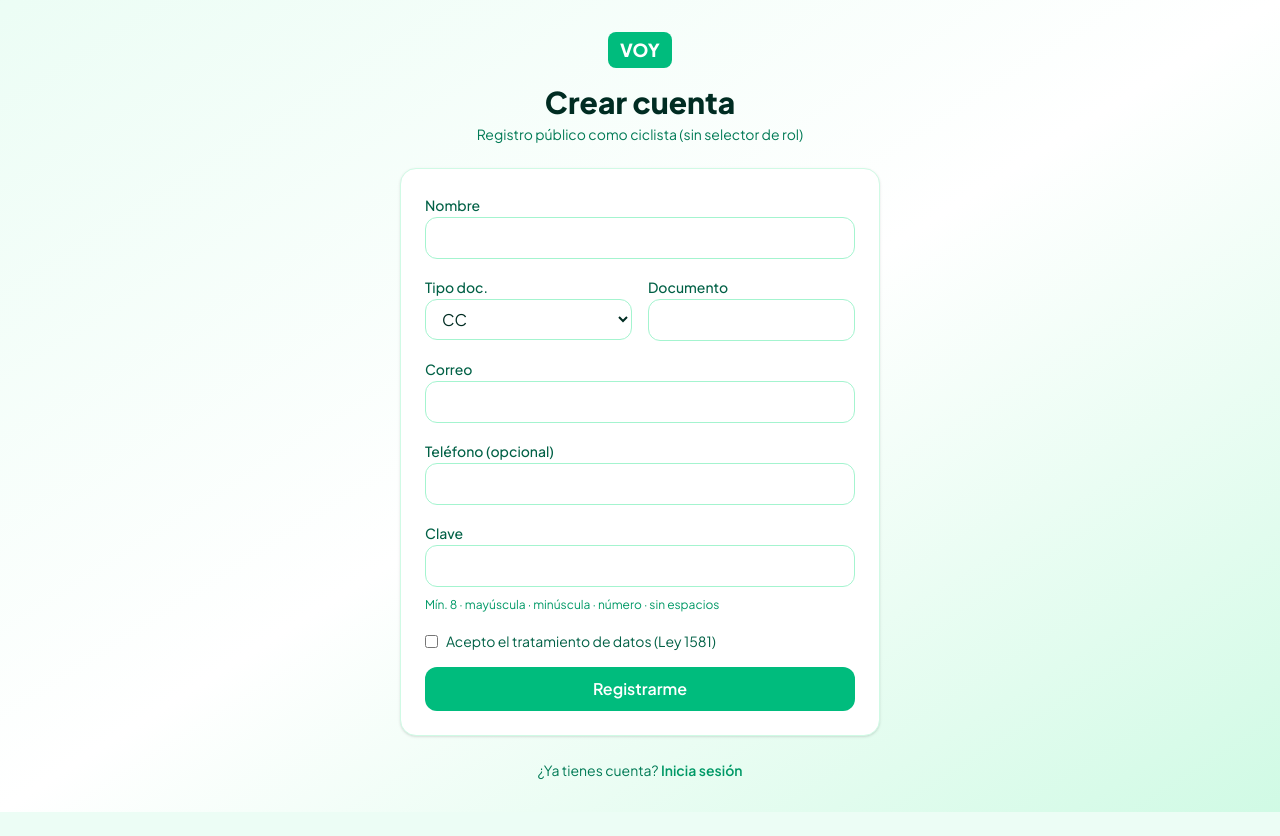
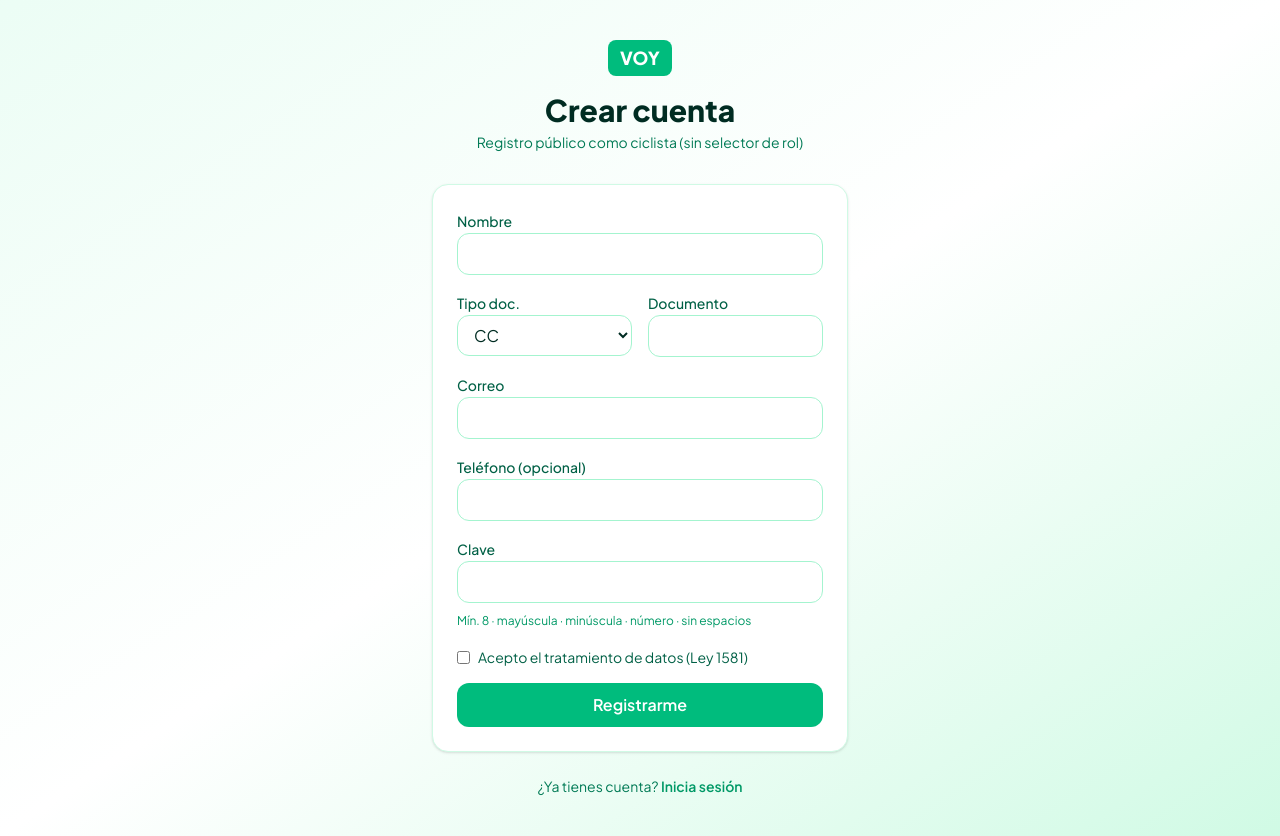
Before and after one commit to Isabel-C-Acevedo-G/voy_web, an Angular app: page /register in a window 1280 px wide. Before the commit the page ends 812 px from the top, so only its background shows below. Built offline with nearby package versions, Linux system fonts and the light colour scheme.

Commit message:
fix(auth): centra login y register en eje común
Host block w-full, columna max-w-md con items-center y w-full en header/card/footer.

```diff
--- a/src/app/app.html
+++ b/src/app/app.html
@@ -16,7 +16,7 @@
   </div>
 } @else {
   <div
-    class="page-enter min-h-screen bg-gradient-to-br from-emerald-50 via-white to-emerald-100 text-emerald-950"
+    class="page-enter flex min-h-screen w-full flex-col bg-gradient-to-br from-emerald-50 via-white to-emerald-100 text-emerald-950"
   >
     <router-outlet />
   </div>
--- a/src/app/features/auth/login/login.css
+++ b/src/app/features/auth/login/login.css
@@ -1 +1,5 @@
-/* Estilos vía Tailwind en la plantilla */
+:host {
+  display: block;
+  width: 100%;
+  min-height: 100vh;
+}
--- a/src/app/features/auth/login/login.html
+++ b/src/app/features/auth/login/login.html
@@ -1,21 +1,27 @@
-<section class="mx-auto flex min-h-[70vh] max-w-md flex-col justify-center px-4">
-  <div class="mb-8 text-center">
+<section
+  class="mx-auto flex min-h-screen w-full max-w-md flex-col items-center justify-center px-4 py-10"
+>
+  <header class="mb-8 w-full text-center">
     <span class="inline-block rounded-lg bg-emerald-500 px-3 py-1 text-lg font-extrabold text-white"
       >VOY</span
     >
     <h1 class="mt-4 text-3xl font-extrabold text-emerald-950">Iniciar sesión</h1>
     <p class="mt-1 text-sm text-emerald-700">Correo o documento · JWT 30 min</p>
-  </div>
+  </header>
 
   @if (flash(); as msg) {
-    <div class="mb-4 rounded-xl bg-amber-50 px-4 py-3 text-sm text-amber-800">{{ msg }}</div>
+    <div class="mb-4 w-full rounded-xl bg-amber-50 px-4 py-3 text-center text-sm text-amber-800">
+      {{ msg }}
+    </div>
   }
   @if (error(); as err) {
-    <div class="mb-4 rounded-xl bg-red-50 px-4 py-3 text-sm text-red-700">{{ err }}</div>
+    <div class="mb-4 w-full rounded-xl bg-red-50 px-4 py-3 text-center text-sm text-red-700">
+      {{ err }}
+    </div>
   }
 
   <form
-    class="space-y-4 rounded-[var(--radius-card)] border border-emerald-100 bg-white p-6 shadow-sm"
+    class="w-full space-y-4 rounded-[var(--radius-card)] border border-emerald-100 bg-white p-6 shadow-sm"
     [formGroup]="form"
     (ngSubmit)="submit()"
   >
@@ -48,7 +54,7 @@
     </button>
   </form>
 
-  <p class="mt-6 text-center text-sm text-emerald-700">
+  <p class="mt-6 w-full text-center text-sm text-emerald-700">
     ¿Sin cuenta?
     <a routerLink="/register" class="font-semibold text-emerald-600 hover:underline">Regístrate</a>
   </p>
--- a/src/app/features/auth/login/login.ts
+++ b/src/app/features/auth/login/login.ts
@@ -10,6 +10,7 @@ import { AuthService } from '../../../core/services/auth.service';
   imports: [ReactiveFormsModule, RouterLink],
   templateUrl: './login.html',
   styleUrl: './login.css',
+  host: { class: 'block w-full min-h-screen' },
 })
 export class Login implements OnInit {
   private readonly auth = inject(AuthService);
--- a/src/app/features/auth/register/register.css
+++ b/src/app/features/auth/register/register.css
@@ -1 +1,5 @@
-/* Estilos vía Tailwind en la plantilla */
+:host {
+  display: block;
+  width: 100%;
+  min-height: 100vh;
+}
--- a/src/app/features/auth/register/register.html
+++ b/src/app/features/auth/register/register.html
@@ -1,18 +1,22 @@
-<section class="mx-auto max-w-lg px-4 py-8">
-  <div class="mb-6 text-center">
+<section
+  class="mx-auto flex min-h-screen w-full max-w-md flex-col items-center justify-center px-4 py-10"
+>
+  <header class="mb-8 w-full text-center">
     <span class="inline-block rounded-lg bg-emerald-500 px-3 py-1 text-lg font-extrabold text-white"
       >VOY</span
     >
     <h1 class="mt-4 text-3xl font-extrabold text-emerald-950">Crear cuenta</h1>
     <p class="mt-1 text-sm text-emerald-700">Registro público como ciclista (sin selector de rol)</p>
-  </div>
+  </header>
 
   @if (error(); as err) {
-    <div class="mb-4 rounded-xl bg-red-50 px-4 py-3 text-sm text-red-700">{{ err }}</div>
+    <div class="mb-4 w-full rounded-xl bg-red-50 px-4 py-3 text-center text-sm text-red-700">
+      {{ err }}
+    </div>
   }
 
   <form
-    class="space-y-4 rounded-[var(--radius-card)] border border-emerald-100 bg-white p-6 shadow-sm"
+    class="w-full space-y-4 rounded-[var(--radius-card)] border border-emerald-100 bg-white p-6 shadow-sm"
     [formGroup]="form"
     (ngSubmit)="submit()"
   >
@@ -24,7 +28,7 @@
       />
     </label>
 
-    <div class="grid gap-4 sm:grid-cols-2">
+    <div class="grid w-full gap-4 sm:grid-cols-2">
       <label class="block space-y-1">
         <span class="text-sm font-medium text-emerald-800">Tipo doc.</span>
         <select
@@ -86,7 +90,7 @@
     </button>
   </form>
 
-  <p class="mt-6 text-center text-sm text-emerald-700">
+  <p class="mt-6 w-full text-center text-sm text-emerald-700">
     ¿Ya tienes cuenta?
     <a routerLink="/login" class="font-semibold text-emerald-600 hover:underline">Inicia sesión</a>
   </p>
--- a/src/app/features/auth/register/register.ts
+++ b/src/app/features/auth/register/register.ts
@@ -11,6 +11,7 @@ import { TipoDocumento } from '../../../core/models/usuario.model';
   imports: [ReactiveFormsModule, RouterLink],
   templateUrl: './register.html',
   styleUrl: './register.css',
+  host: { class: 'block w-full min-h-screen' },
 })
 export class Register {
   private readonly auth = inject(AuthService);
```
